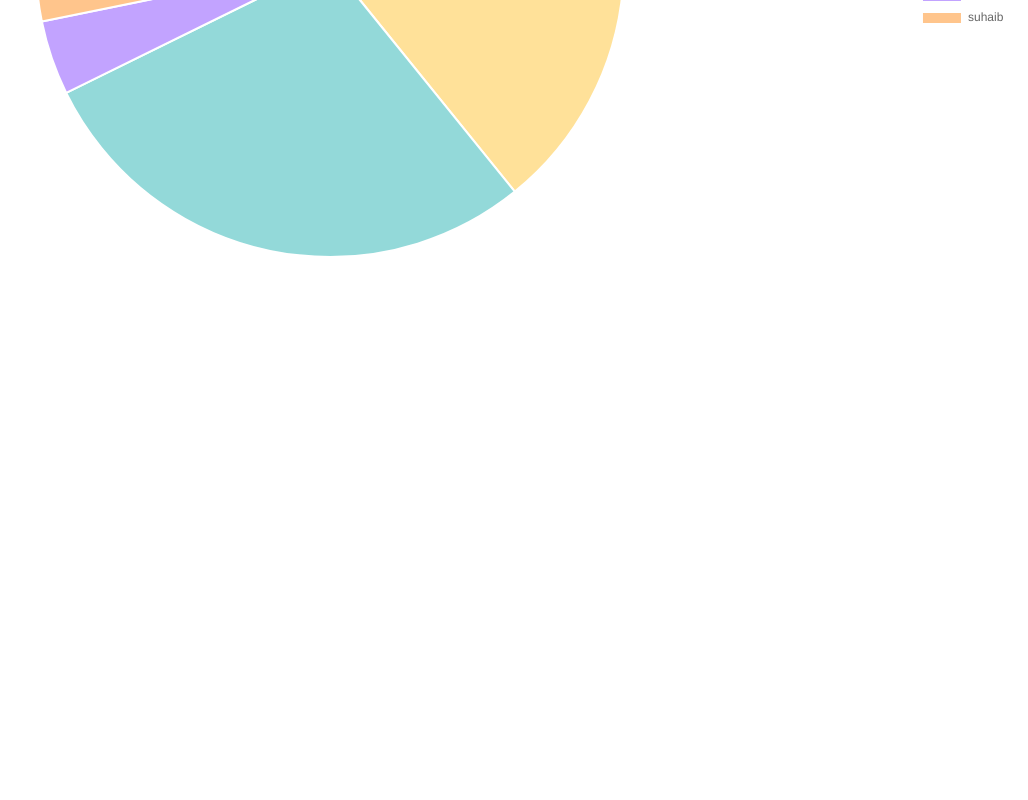
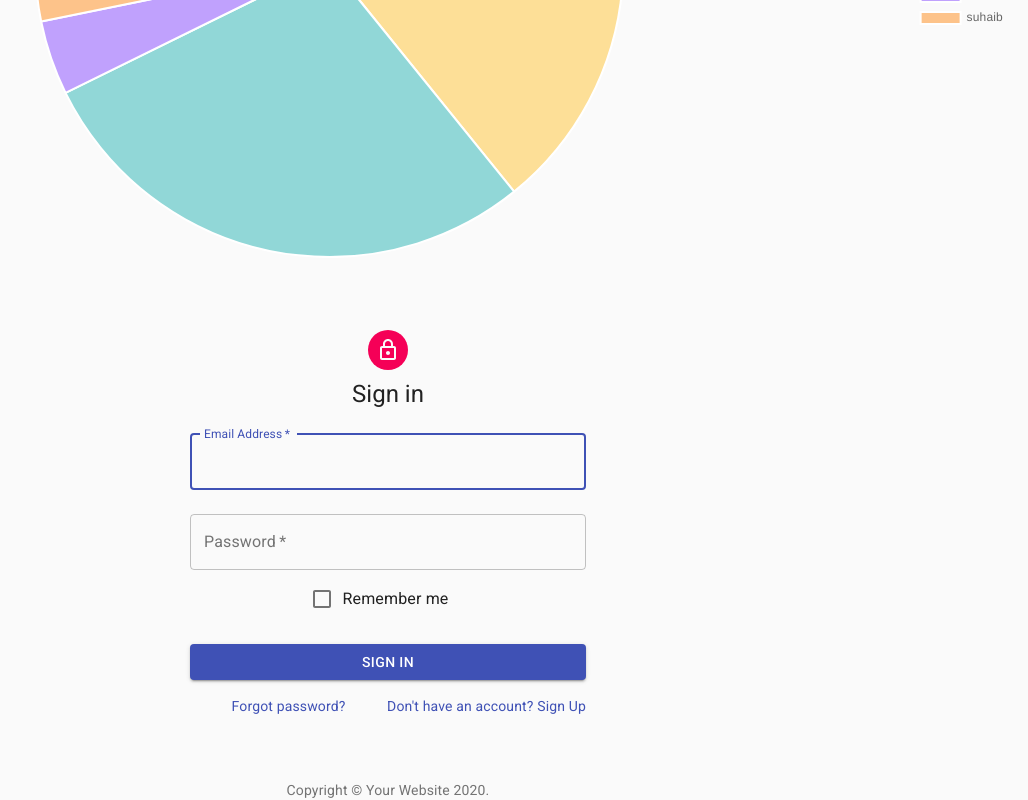
Before and after one commit to BilalHadid/Covid-19-Tracker-App, a React (Create React App) app: page / in a window 1280 px wide. Shown: the part 1699-2499 px from the top of the page, without its empty margins (252-1280 px from the left). Before the commit the page ends 1957 px from the top, so only its background shows below. Built offline with nearby package versions, Linux system fonts and the light colour scheme.

Commit message:
Material Ui form

```diff
--- a/src/App.js
+++ b/src/App.js
@@ -2,6 +2,7 @@
 import './App.css';
 import Button from '@material-ui/core/Button'
 import {Chart} from './component/chart'
+import SignIn from './Signup/forms'
 
 function App() {
 
@@ -10,6 +11,7 @@
     <div className="App">
       <Button variant="contained" color="primary">Hello World</Button>
       <Chart />
+      <SignIn />
     </div>
   );
 }
--- /dev/null
+++ b/src/Signup/forms.js
@@ -0,0 +1,117 @@
+import React from 'react';
+import Avatar from '@material-ui/core/Avatar';
+import Button from '@material-ui/core/Button';
+import CssBaseline from '@material-ui/core/CssBaseline';
+import TextField from '@material-ui/core/TextField';
+import FormControlLabel from '@material-ui/core/FormControlLabel';
+import Checkbox from '@material-ui/core/Checkbox';
+import Link from '@material-ui/core/Link';
+import Grid from '@material-ui/core/Grid';
+import Box from '@material-ui/core/Box';
+import LockOutlinedIcon from '@material-ui/icons/LockOutlined';
+import Typography from '@material-ui/core/Typography';
+import { makeStyles } from '@material-ui/core/styles';
+import Container from '@material-ui/core/Container';
+
+function Copyright() {
+  return (
+    <Typography variant="body2" color="textSecondary" align="center">
+      {'Copyright © '}
+      <Link color="inherit" href="https://material-ui.com/">
+        Your Website
+      </Link>{' '}
+      {new Date().getFullYear()}
+      {'.'}
+    </Typography>
+  );
+}
+
+const useStyles = makeStyles((theme) => ({
+  paper: {
+    marginTop: theme.spacing(8),
+    display: 'flex',
+    flexDirection: 'column',
+    alignItems: 'center',
+  },
+  avatar: {
+    margin: theme.spacing(1),
+    backgroundColor: theme.palette.secondary.main,
+  },
+  form: {
+    width: '100%', // Fix IE 11 issue.
+    marginTop: theme.spacing(1),
+  },
+  submit: {
+    margin: theme.spacing(3, 0, 2),
+  },
+}));
+
+export default function SignIn() {
+  const classes = useStyles();
+
+  return (
+    <Container component="main" maxWidth="xs">
+      <CssBaseline />
+      <div className={classes.paper}>
+        <Avatar className={classes.avatar}>
+          <LockOutlinedIcon />
+        </Avatar>
+        <Typography component="h1" variant="h5">
+          Sign in
+        </Typography>
+        <form className={classes.form} noValidate>
+          <TextField
+            variant="outlined"
+            margin="normal"
+            required
+            fullWidth
+            id="email"
+            label="Email Address"
+            name="email"
+            autoComplete="email"
+            autoFocus
+          />
+          <TextField
+            variant="outlined"
+            margin="normal"
+            required
+            fullWidth
+            name="password"
+            label="Password"
+            type="password"
+            id="password"
+            autoComplete="current-password"
+          />
+          <FormControlLabel
+            control={<Checkbox value="remember" color="primary" />}
+            label="Remember me"
+          />
+          <Button
+            type="submit"
+            fullWidth
+            variant="contained"
+            color="primary"
+            className={classes.submit}
+          >
+            Sign In
+          </Button>
+          <Grid container>
+            <Grid item xs>
+              <Link href="#" variant="body2">
+                Forgot password?
+              </Link>
+            </Grid>
+            <Grid item>
+              <Link href="#" variant="body2">
+                {"Don't have an account? Sign Up"}
+              </Link>
+            </Grid>
+          </Grid>
+        </form>
+      </div>
+      <Box mt={8}>
+        <Copyright />
+      </Box>
+    </Container>
+  );
+}
```
